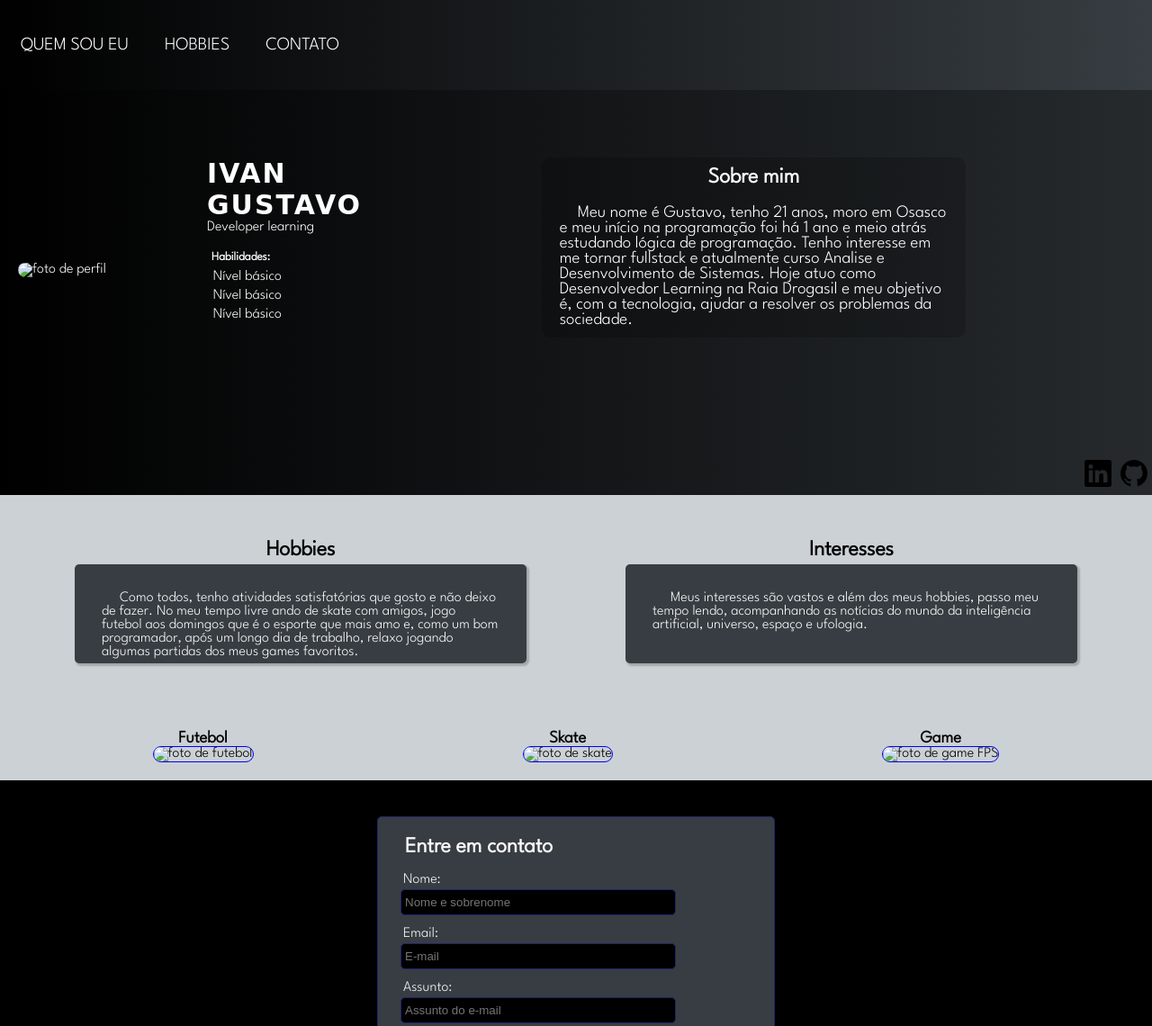
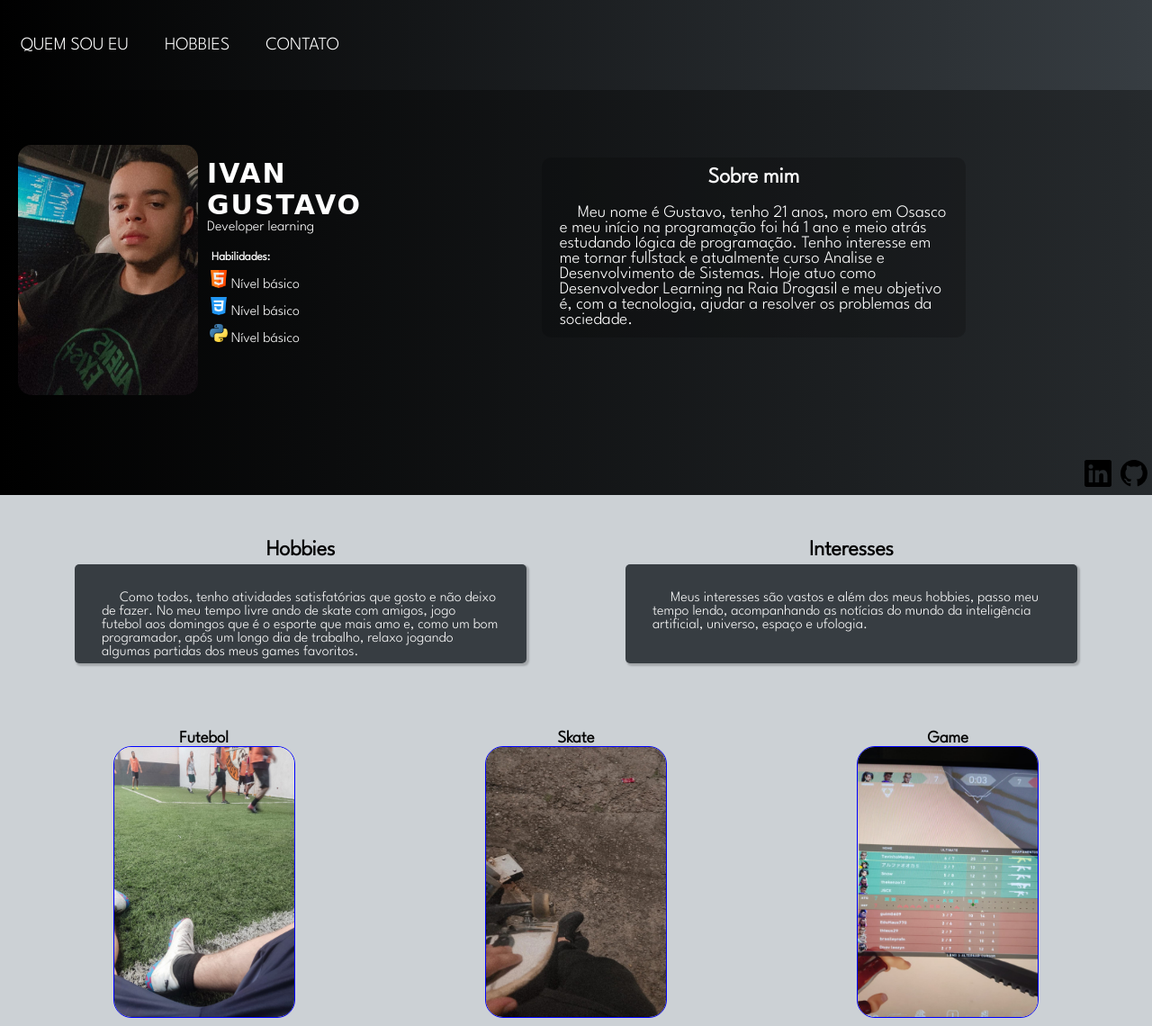
Before and after one commit to IvanGts/Portfolio, a plain HTML site: page index.html in a window 1280 px wide. Shown: the top 1140 px of the page at 90% size. Drawn offline with Linux system fonts and the light colour scheme; the site is published under a folder, as on GitHub Pages, so addresses that start at the root find nothing; a web font is replaced by a local one.

Commit message:
Correção dos links de imagens

```diff
--- a/index.html
+++ b/index.html
@@ -4,8 +4,8 @@
     <meta charset="UTF-8">
     <meta http-equiv="X-UA-Compatible" content="IE=edge">
     <meta name="viewport" content="width=device-width, initial-scale=1.0">
-    <link rel="stylesheet" href="assets/css/style_portfolio.css">
-    <link rel="icon" href="/assets/img/portfolio-profissional.png">
+    <link rel="stylesheet" href="./assets/css/style_portfolio.css">
+    <link rel="icon" href="./assets/img/portfolio-profissional.png">
     <title>Portfolio - Ivan Gustavo</title>
 </head>
 <body>
@@ -30,7 +30,7 @@
                 <div id="perfil-geral">
                     <div id="perfil">
                         <div id="img-profile">
-                            <img src="/assets/img/perfil.jpeg" alt="foto de perfil">
+                            <img src="./assets/img/perfil.jpeg" alt="foto de perfil">
                         </div>
                         <div id="nome-habilidades">
                             <div id="nome">
@@ -41,15 +41,15 @@
                                 <ul>
                                     <h5>Habilidades:</h5>
                                     <li>
-                                        <img src="/assets/img/html.png" alt="">
+                                        <img src="./assets/img/html.png" alt="">
                                         Nível básico
                                     </li>
                                     <li>
-                                        <img src="/assets/img/css-3.png" alt="">
+                                        <img src="./assets/img/css-3.png" alt="">
                                         Nível básico
                                     </li>
                                     <li>
-                                        <img src="/assets/img/python.png" alt="">
+                                        <img src="./assets/img/python.png" alt="">
                                         Nível básico
                                     </li>
                                 </ul>
@@ -99,15 +99,15 @@
         <div id="container-img-hobbies">
             <div class="div-img-hobbies">
                 <h3>Futebol</h3>
-                <img src="/assets/img/hobbie-1.jpeg" id="sobrepoe-hobbie1" class="img-hobbies" alt="foto de futebol">
+                <img src="./assets/img/hobbie-1.jpeg" id="sobrepoe-hobbie1" class="img-hobbies" alt="foto de futebol">
             </div>
             <div class="div-img-hobbies">
                 <h3>Skate</h3>
-                <img src="/assets/img/hobbie-2.jpeg" id="sobrepoe-hobbie2" class="img-hobbies" alt="foto de skate">
+                <img src="./assets/img/hobbie-2.jpeg" id="sobrepoe-hobbie2" class="img-hobbies" alt="foto de skate">
             </div>
             <div class="div-img-hobbies">
                 <h3>Game</h3>
-                <img src="/assets/img/hobbie-3.jpeg" id="sobrepoe-hobbie3" class="img-hobbies" alt="foto de game FPS">
+                <img src="./assets/img/hobbie-3.jpeg" id="sobrepoe-hobbie3" class="img-hobbies" alt="foto de game FPS">
             </div>
         </div>
     </section>
```
Also changed, not shown: assets/img/imgPerfil.jpg (deleted).
